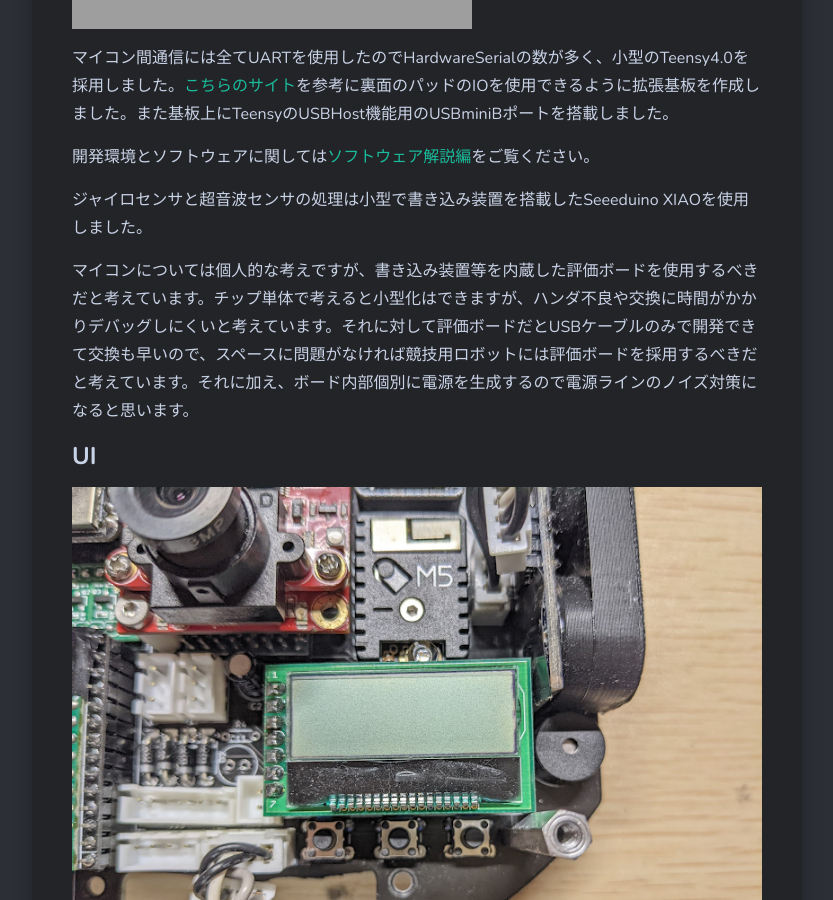
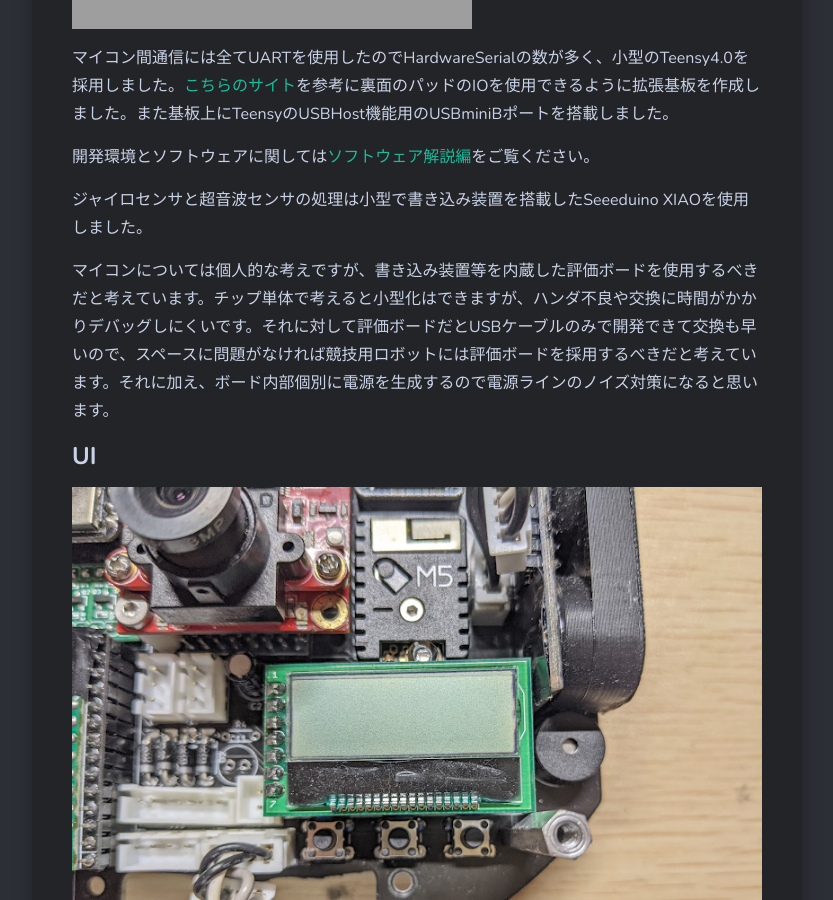
Before and after one commit to MUNAKATA-EPC/MUNAKATA-EPC.github.io, a Jekyll site: the page built from _posts/2022-05-24-20220524.markdown, in a window 1280 px wide and 900 px high, scrolled down 15297 px. Shown: the whole window, without its empty margins (23-856 px from the left). Built offline with Jekyll 4.4.1, drawn with Linux system fonts in a browser that asks for light colours; nearby versions of some CDN libraries; comment, search, counter and statistics services are not loaded.

Commit message:
表現の変更

```diff
--- a/_posts/2022-05-24-20220524.markdown
+++ b/_posts/2022-05-24-20220524.markdown
@@ -189,7 +189,7 @@ ToFセンサはスイッチサイエンスで販売されている市販品を
 
 ジャイロセンサと超音波センサの処理は小型で書き込み装置を搭載したSeeeduino XIAOを使用しました。
 
-マイコンについては個人的な考えですが、書き込み装置等を内蔵した評価ボードを使用するべきだと考えています。チップ単体で考えると小型化はできますが、ハンダ不良や交換に時間がかかりデバッグしにくいと考えています。それに対して評価ボードだとUSBケーブルのみで開発できて交換も早いので、スペースに問題がなければ競技用ロボットには評価ボードを採用するべきだと考えています。それに加え、ボード内部個別に電源を生成するので電源ラインのノイズ対策になると思います。
+マイコンについては個人的な考えですが、書き込み装置等を内蔵した評価ボードを使用するべきだと考えています。チップ単体で考えると小型化はできますが、ハンダ不良や交換に時間がかかりデバッグしにくいです。それに対して評価ボードだとUSBケーブルのみで開発できて交換も早いので、スペースに問題がなければ競技用ロボットには評価ボードを採用するべきだと考えています。それに加え、ボード内部個別に電源を生成するので電源ラインのノイズ対策になると思います。
 
 ### UI
 
```
